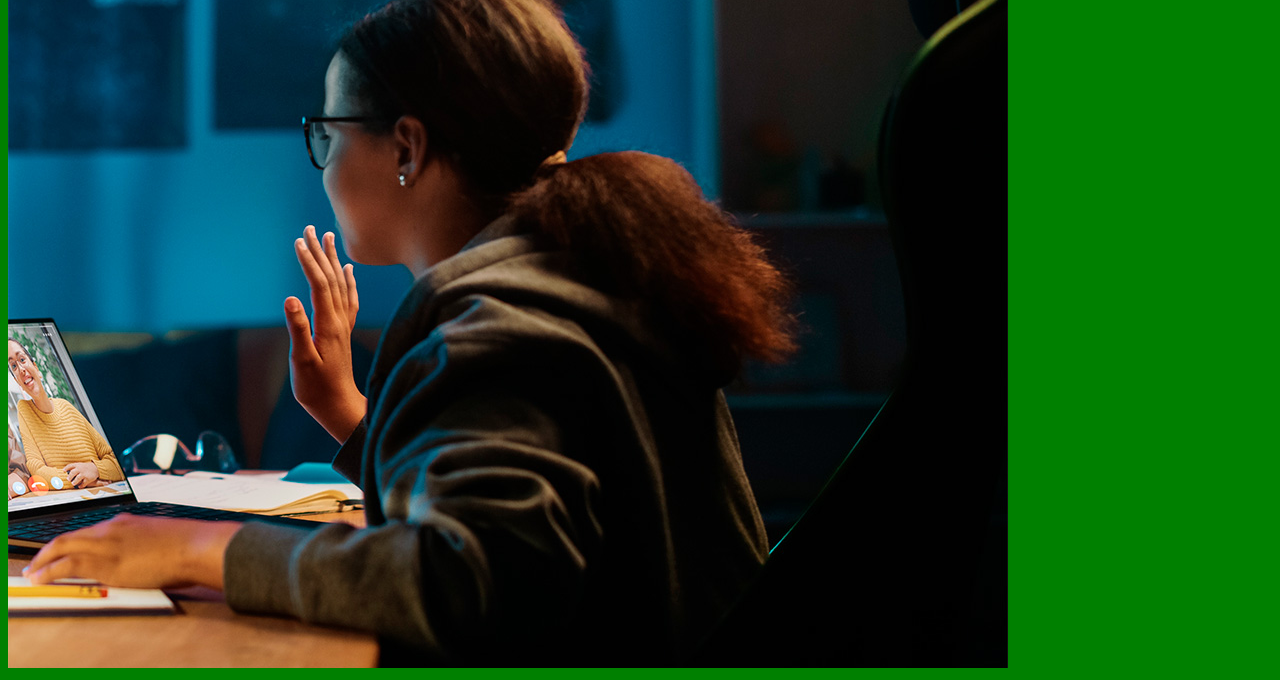
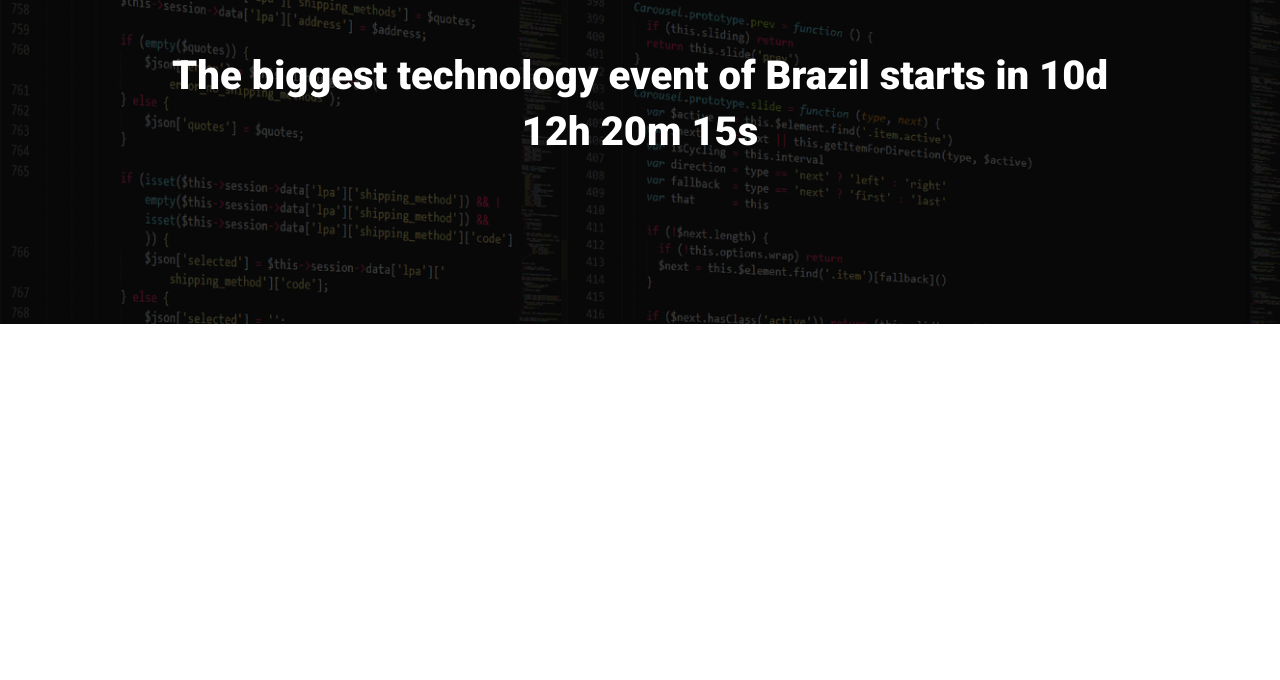
Before and after one commit to flavialan/ebac_tech_talks, a website built with Parcel: page src/index.html in a window 1280 px wide. Shown: the part 160-840 px from the top of the page. After the commit the page ends 800 px from the top, so only its background shows below. Built offline with nearby package versions, Linux system fonts and the light colour scheme.

Commit message:
creating hero

```diff
--- a/src/index.html
+++ b/src/index.html
@@ -3,12 +3,22 @@
 <head>
     <meta charset="UTF-8">
     <meta name="viewport" content="width=device-width, initial-scale=1.0">
-    <title>Document</title>
+    <title>EBAC Tech Talks</title>
+    <link rel="preconnect" href="https://fonts.googleapis.com">
+    <link rel="preconnect" href="https://fonts.gstatic.com" crossorigin>
+    <link href="https://fonts.googleapis.com/css2?family=Roboto:wght@400;700&display=swap" rel="stylesheet">
+    <link href="https://fonts.googleapis.com/css2?family=Roboto:wght@900&display=swap" rel="stylesheet">
     <link rel="stylesheet" href="./styles/main.scss">
 </head>
 <body>
-    <h1>Ola Flavia</h1>
-    <img src="./images/backend.png" alt="">
+    <header class="hero">
+        <div class="container">
+            <img class="hero__logo" src="./images/ebac_logo.svg" alt="EBAC">
+            <p class="hero__text">
+                The biggest technology event of Brazil starts in 10d 12h 20m 15s
+            </p>
+        </div>
+    </header>
 
     <script src="./scripts/main.js"></script>
 </body>
--- /dev/null
+++ b/src/styles/_hero.scss
@@ -0,0 +1,53 @@
+.hero{
+    padding-top: 64px;
+    padding-bottom: 100px;
+    background-image: url(../images/fundo.png);
+    background-repeat: no-repeat;
+    background-size: cover;
+    position: relative;
+
+    .container{
+        position: relative;
+    }
+
+    &::before{
+        position: absolute;
+        top: 0;
+        left: 0;
+        width: 100%;
+        height: 100%;
+        background-color: #000;
+        content: '';
+        opacity: .7;
+    }
+
+    &__text{
+        margin-top: 64px;
+        margin-bottom: 64px;
+        font-size: 40px;
+        line-height: 56px;
+        color: #fff;
+        font-weight: 800;
+        text-align: center;
+    }
+
+    &__logo{
+        margin: 0 auto;
+        height: 80px;
+        display: block;
+    }
+
+    @media (max-width: 640px){
+        padding: 40px 0;
+
+        &__logo{
+            height: 40px;
+        }
+
+        &__text{
+            font-size: 22px;
+            line-height: 24px;
+            margin: 24px 0;
+        }
+    }
+}
--- a/src/styles/main.scss
+++ b/src/styles/main.scss
@@ -1,3 +1,23 @@
-body{
-    background-color: green;
+@use 'hero';
+
+*{
+    margin: 0;
+    padding: 0;
+    box-sizing: border-box;
+    font-family: 'Roboto', sans-serif;
+    color: #fff;
 }
+
+.container{
+    max-width: 960px;
+    width: 100%;
+    margin: 0 auto;
+
+    @media (max-width: 640px){
+        max-width: 80%;
+    }
+
+    @media (max-width: 1024px){
+        max-width: 90%;
+    }
+}
```
